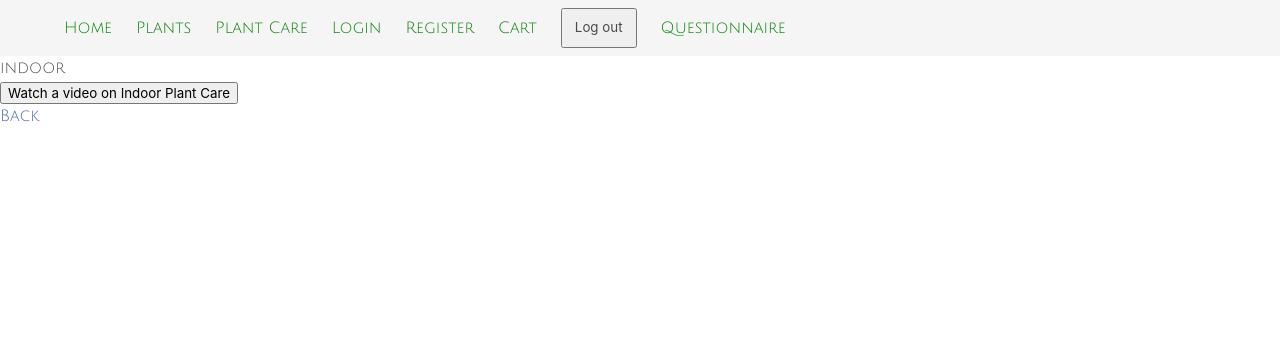
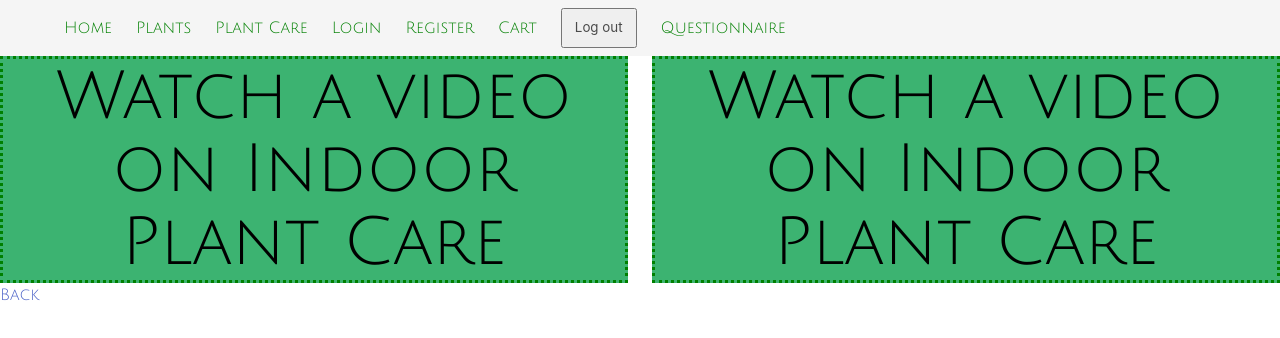
Before and after one commit to wodnjsd/garden-front, a React (Create React App) app: page /plantcare/indoor in a window 1280 px wide. Shown: the top 338 px of the page. Built offline with nearby package versions, Linux system fonts and the light colour scheme; a web font is replaced by a local one.

Commit message:
plantcare youtube video skeleton bulma

```diff
--- a/public/index.html
+++ b/public/index.html
@@ -2,6 +2,7 @@
 <html lang="en">
 
 <head>
+  <link rel="stylesheet" href="https://cdn.jsdelivr.net/npm/bulma@0.9.4/css/bulma.min.css">
   <link href="https://fonts.googleapis.com/css2?family=Fredoka&family=Montserrat:wght@700&display=swap" rel="stylesheet">
   <link rel="preconnect" href="https://fonts.googleapis.com">
   <link rel="preconnect" href="https://fonts.gstatic.com" crossorigin>
--- a/src/components/PlantCareIndoor.js
+++ b/src/components/PlantCareIndoor.js
@@ -8,13 +8,27 @@ import IndoorPlantCareVideo from './PlantCareIndoorVideo'
 function PlantCareIndoor() {
   return (
     <>
-      <div>
-        <h1>indoor</h1>
-        <IndoorPlantCareVideo />
-        <Link to="/plantcare">
-          {/* Line below: Indoor Plants tab*/}
-          <h1>Back</h1>
-        </Link>
+      <div className="rows">
+
+        {/* Article and Video */}
+        <div className="row">
+          <div className="columns is-multiline is-mobile">
+            <div className="column is-half">
+              <IndoorPlantCareVideo />
+            </div>
+            <div className="column is-half">
+              <IndoorPlantCareVideo />
+            </div>
+          </div>
+        </div>
+
+        {/* Back Button */}
+        <div className="row">
+          <Link to="/plantcare">
+            <h1>Back</h1>
+          </Link>
+        </div>
+
       </div>
     </>
   )
--- a/src/components/PlantCareIndoorVideo.js
+++ b/src/components/PlantCareIndoorVideo.js
@@ -12,7 +12,7 @@ const IndoorPlantCareVideo = () => {
     <React.Fragment>
       <ModalVideo channel='youtube' autoplay isOpen={isOpen} videoId="bZqJNfZoKRA" onClose={() => setOpen(false)} />
 
-      <button className="btn-primary" onClick={() => setOpen(true)}>Watch a video on Indoor Plant Care</button>
+      <button className="btn-plant-care" onClick={() => setOpen(true)}>Watch a video on Indoor Plant Care</button>
     </React.Fragment>
   )
 }
--- a/src/components/PlantCareOutdoorVideo.js
+++ b/src/components/PlantCareOutdoorVideo.js
@@ -12,7 +12,7 @@ const OutdoorPlantCareVideo = () => {
     <React.Fragment>
       <ModalVideo channel='youtube' autoplay isOpen={isOpen} videoId="o8XZVp0Hwl4" onClose={() => setOpen(false)} />
 
-      <button className="btn-primary" onClick={() => setOpen(true)}>Watch a video on Outdoor Plant Care</button>
+      <button className="btn-plant-care" onClick={() => setOpen(true)}>Watch a video on Outdoor Plant Care</button>
     </React.Fragment>
   )
 }
--- a/src/styles/main.scss
+++ b/src/styles/main.scss
@@ -1,4 +1,6 @@
-// @import "~bulma/bulma.sass";
+@import "~bulma/bulma.sass";
+
+// Import react-modal-video for Plant Care YouTube Videos
 @import 'node_modules/react-modal-video/scss/modal-video.scss';
 
 //Navbar
@@ -39,3 +41,13 @@ h1:hover {
   flex-wrap: wrap;
   flex-direction: row;
 }
+
+// Plant Care
+.btn-plant-care {
+  font-size: 50pt;
+  font-family: 'Julius Sans One', sans-serif;
+  background-color: MediumSeaGreen;
+  color: black;
+  border: #008000;
+  border-style: dotted;
+}
```
Also changed, not shown: src/components/Questionnaire.js (+4 -4 lines), 1 other file (tests, documents, lock files or other folders).
